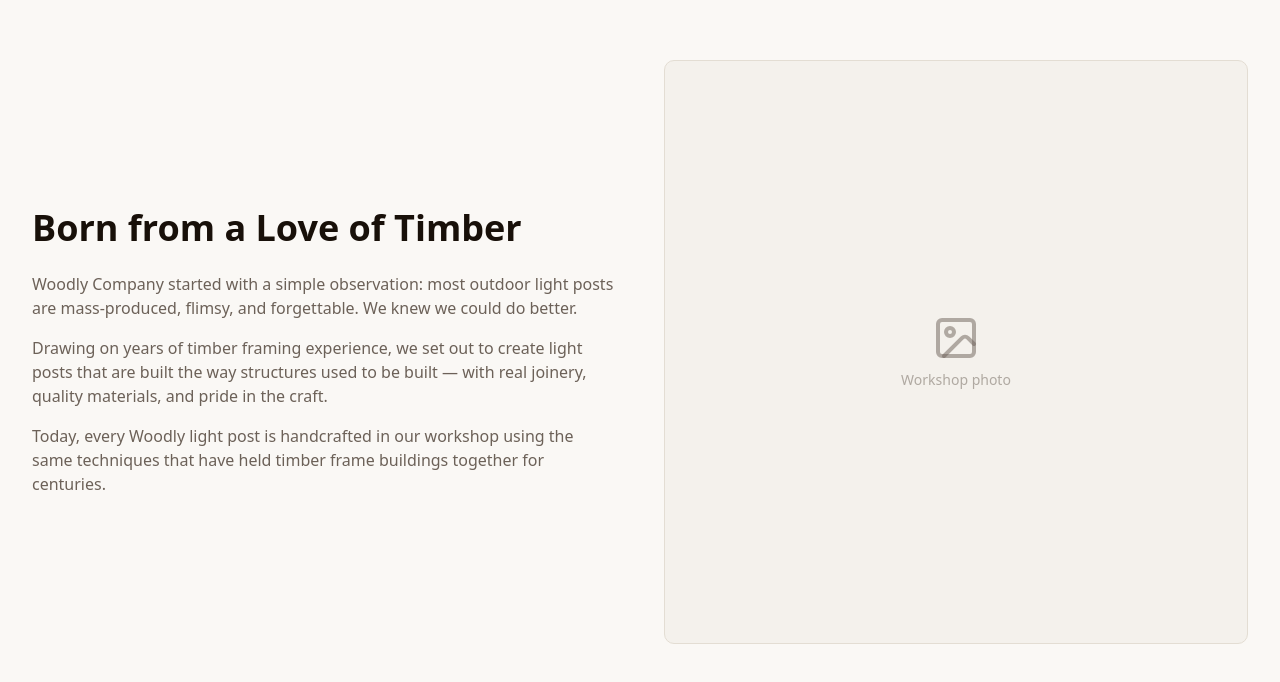
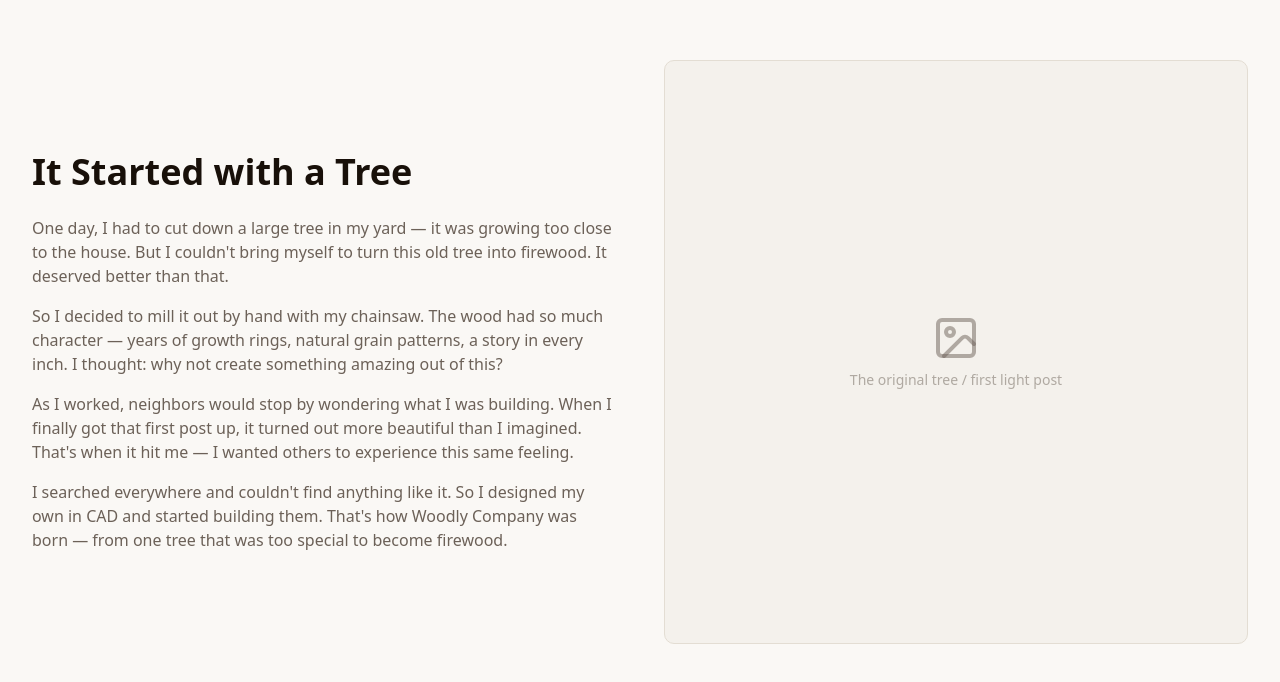
Before and after one commit to jonesjaycob/woodlyco, a Next.js app: page /about in a window 1280 px wide. Shown: the part 492-1174 px from the top of the page. Built offline with nearby package versions, Linux system fonts and the light colour scheme.

Commit message:
Update About page with authentic founder story

```diff
--- a/app/about/page.tsx
+++ b/app/about/page.tsx
@@ -78,7 +78,7 @@
       <PageHeader
         title="About Woodly"
         subtitle="Our Story"
-        description="We're a small team of woodworkers who believe outdoor lighting should be as beautiful as it is functional."
+        description="What started with one tree too special for firewood became a mission to bring handcrafted beauty to every driveway."
       />
 
       {/* Story Section */}
@@ -86,30 +86,37 @@
         <div className="grid md:grid-cols-2 gap-12 items-center">
           <div>
             <h2 className="text-2xl md:text-4xl font-bold mb-6">
-              Born from a Love of Timber
+              It Started with a Tree
             </h2>
             <div className="space-y-4 text-muted-foreground">
               <p>
-                Woodly Company started with a simple observation: most outdoor
-                light posts are mass-produced, flimsy, and forgettable. We knew
-                we could do better.
+                One day, I had to cut down a large tree in my yard — it was
+                growing too close to the house. But I couldn't bring myself to
+                turn this old tree into firewood. It deserved better than that.
               </p>
               <p>
-                Drawing on years of timber framing experience, we set out to
-                create light posts that are built the way structures used to be
-                built — with real joinery, quality materials, and pride in the
-                craft.
+                So I decided to mill it out by hand with my chainsaw. The wood
+                had so much character — years of growth rings, natural grain
+                patterns, a story in every inch. I thought: why not create
+                something amazing out of this?
               </p>
               <p>
-                Today, every Woodly light post is handcrafted in our workshop
-                using the same techniques that have held timber frame buildings
-                together for centuries.
+                As I worked, neighbors would stop by wondering what I was building.
+                When I finally got that first post up, it turned out more beautiful
+                than I imagined. That's when it hit me — I wanted others to
+                experience this same feeling.
+              </p>
+              <p>
+                I searched everywhere and couldn't find anything like it. So I
+                designed my own in CAD and started building them. That's how
+                Woodly Company was born — from one tree that was too special
+                to become firewood.
               </p>
             </div>
           </div>
           <PlaceholderImage
             aspectRatio="square"
-            label="Workshop photo"
+            label="The original tree / first light post"
             className="w-full"
           />
         </div>
```
